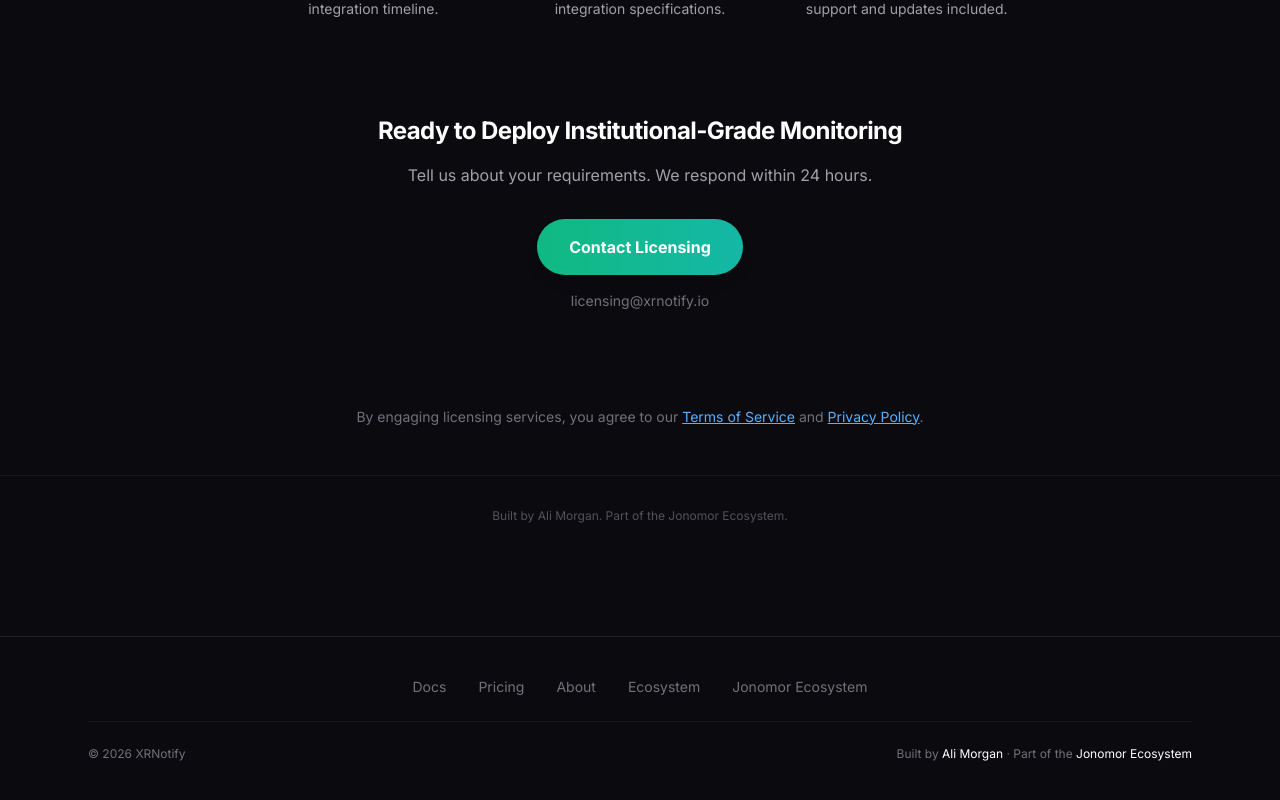
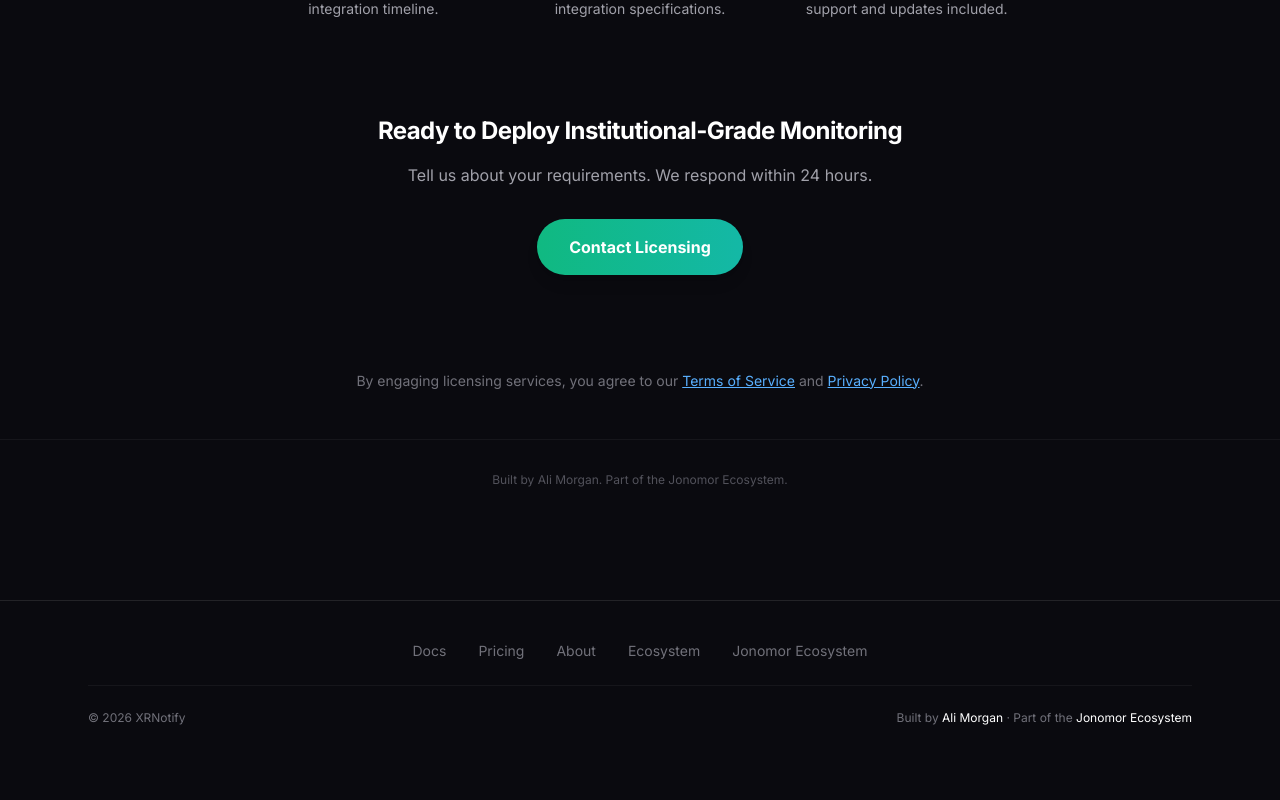
Before and after one commit to Jonomor/XRNotify, a Next.js app in the folder apps/platform/: page /licensing in a window 1280 px wide. Shown: the part 2520-3320 px from the top of the page. After the commit the page ends 3286 px from the top, so only its background shows below. Built offline with nearby package versions, Linux system fonts and the light colour scheme; no server answers.

Commit message:
fix: remove email address from licensing CTA

```diff
--- a/apps/platform/src/app/licensing/page.tsx
+++ b/apps/platform/src/app/licensing/page.tsx
@@ -264,9 +264,6 @@
           >
             Contact Licensing
           </a>
-          <p className="mt-4 text-sm text-zinc-500">
-            licensing@xrnotify.io
-          </p>
         </div>
       </section>
 
```
